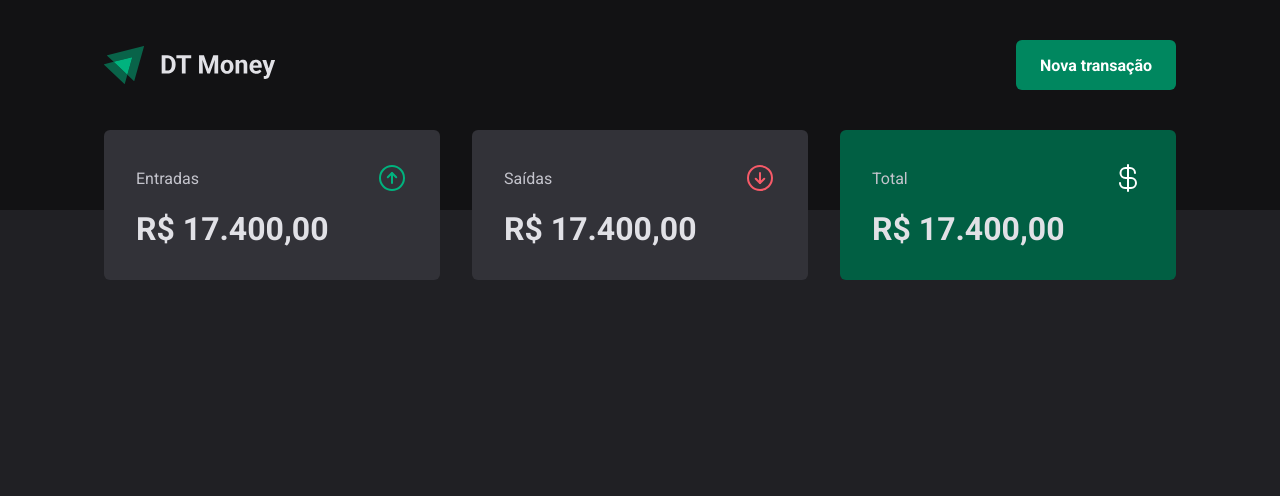
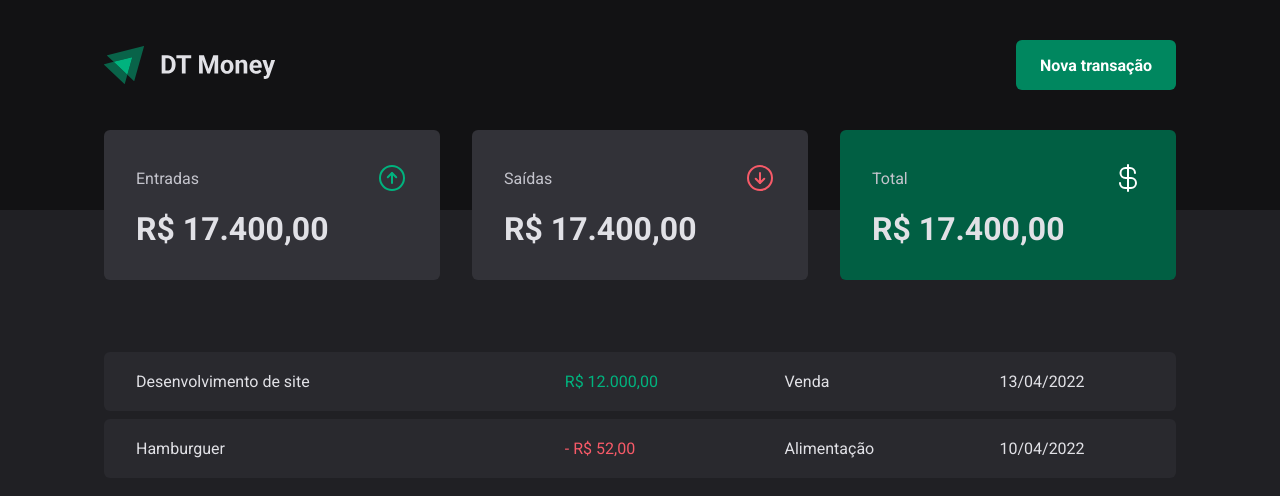
Before and after one commit to MathPSantos/dt-money, a React (Vite) app: page / in a window 1280 px wide. Shown: the top 496 px of the page. Built offline with nearby package versions, Linux system fonts and the light colour scheme.

Commit message:
feat: add Transaction table component

```diff
--- a/src/pages/Transactions/index.tsx
+++ b/src/pages/Transactions/index.tsx
@@ -1,10 +1,40 @@
 import { Header, Summary } from "../../components";
+
+import * as T from "./styles";
 
 export function Transactions() {
   return (
     <div>
       <Header />
       <Summary />
+
+      <T.Container>
+        <T.Table>
+          <tbody>
+            <tr>
+              <td width="40%">Desenvolvimento de site</td>
+              <td>
+                <T.PriceHighlight variant="income">
+                  R$ 12.000,00
+                </T.PriceHighlight>
+              </td>
+              <td>Venda</td>
+              <td>13/04/2022</td>
+            </tr>
+
+            <tr>
+              <td width="40%">Hamburguer</td>
+              <td>
+                <T.PriceHighlight variant="outcome">
+                  - R$ 52,00
+                </T.PriceHighlight>
+              </td>
+              <td>Alimentação</td>
+              <td>10/04/2022</td>
+            </tr>
+          </tbody>
+        </T.Table>
+      </T.Container>
     </div>
   );
 }
--- a/src/pages/Transactions/styles.ts
+++ b/src/pages/Transactions/styles.ts
@@ -0,0 +1,39 @@
+import styled from "styled-components";
+
+export const Container = styled.main`
+  width: 100%;
+  max-width: 1120px;
+  margin: 64px auto 0;
+  padding: 0 24px;
+`;
+
+export const Table = styled.table`
+  width: 100%;
+  border-collapse: separate;
+  border-spacing: 0 8px;
+  /* margin-top: 24px; */
+
+  td {
+    padding: 20px 32px;
+    background: ${({ theme }) => theme["gray-700"]};
+
+    &:first-child {
+      border-top-left-radius: 6px;
+      border-bottom-left-radius: 6px;
+    }
+
+    &:last-child {
+      border-top-right-radius: 6px;
+      border-bottom-right-radius: 6px;
+    }
+  }
+`;
+
+interface PriceHighlightProps {
+  variant: "income" | "outcome";
+}
+
+export const PriceHighlight = styled.span<PriceHighlightProps>`
+  color: ${({ variant, theme }) =>
+    ({ income: theme["green-300"], outcome: theme["red-300"] }[variant])};
+`;
```
